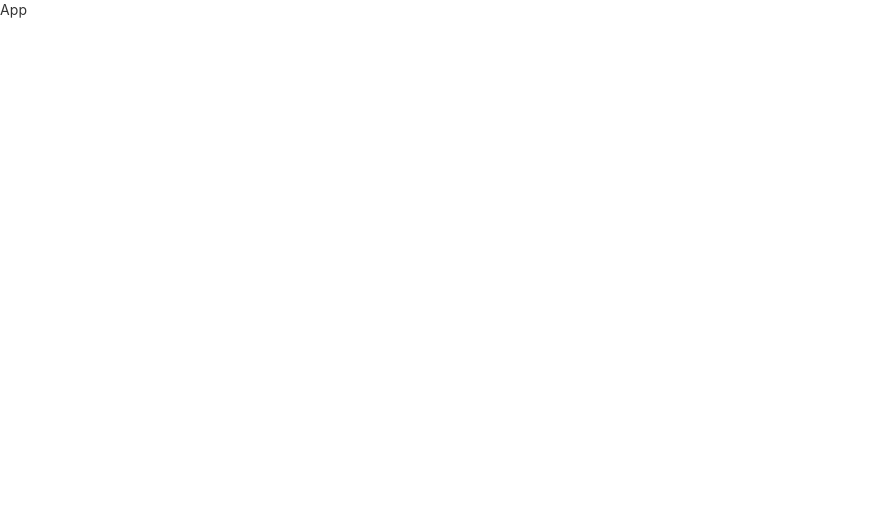
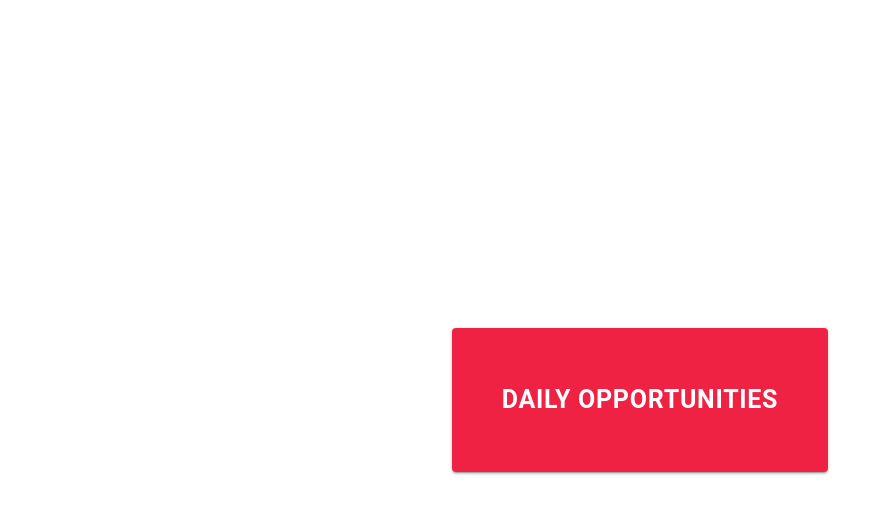
Before and after one commit to chrisrabe/eatclub, a React (Create React App) app: page / in a window 1280 px wide. Shown: the top 514 px of the page, without its empty margins (0-891 px from the left). Built offline with nearby package versions, Linux system fonts and the light colour scheme.

Commit message:
added home page

```diff
--- a/src/App.jsx
+++ b/src/App.jsx
@@ -1,7 +1,35 @@
 import React from 'react';
+import { Button } from '@material-ui/core';
+import styled from 'styled-components';
+import { getPulsateFrames } from 'utils/animation';
+
+const pulsate = getPulsateFrames(1, 1.05);
+
+const Container = styled.div`
+  display: flex;
+  justify-content: center;
+  align-items: center;
+  width: 100vw;
+  height: 100vh;
+`;
+
+const StyledButton = styled(Button)`
+  padding: 50px;
+  font-weight: bold;
+  font-size: 25px;
+  :hover {
+    animation: ${pulsate} 800ms ease-in infinite alternate;
+  }
+`;
 
 function App() {
-  return <div>App</div>;
+  return (
+    <Container>
+      <StyledButton variant="contained" color="primary">
+        Daily Opportunities
+      </StyledButton>
+    </Container>
+  );
 }
 
 export default App;
--- /dev/null
+++ b/src/utils/animation.js
@@ -0,0 +1,11 @@
+import { keyframes } from 'styled-components';
+
+export const getPulsateFrames = (fromScale, toScale) => keyframes`
+  from {
+    transform: scale(${fromScale});
+  }
+
+  to {
+    transform: scale(${toScale});
+  }
+`;
```
Also changed, not shown: 1 other file (tests, documents, lock files or other folders).
